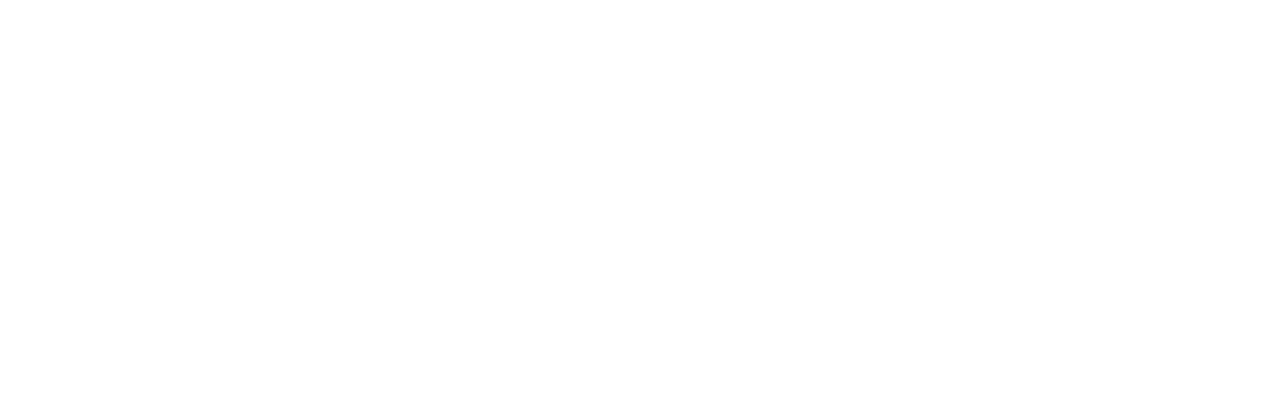
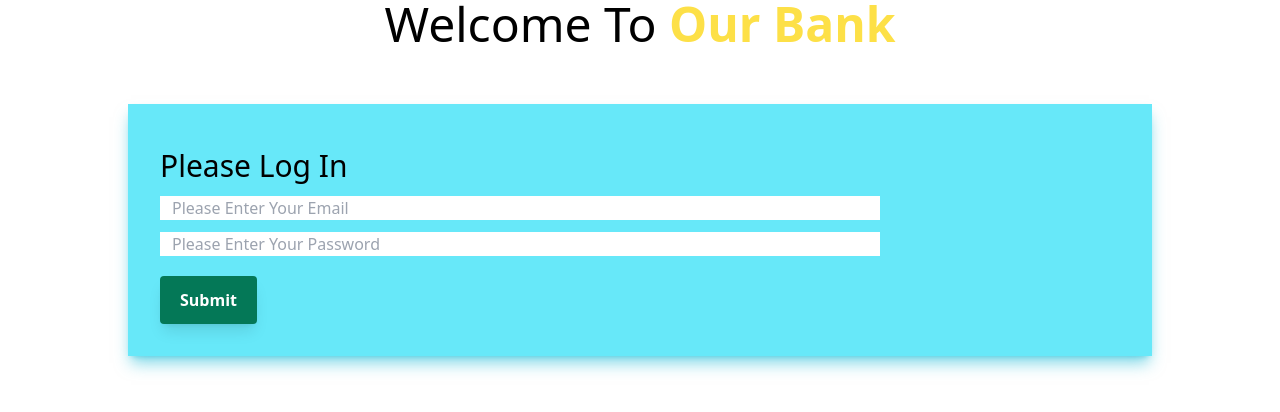
Before and after one commit to silpiakr/Banking-Site, a plain HTML site: page index.html in a window 1280 px wide. Drawn offline with nearby package versions, Linux system fonts and the light colour scheme.

Commit message:
login page

```diff
--- a/index.html
+++ b/index.html
@@ -3,9 +3,19 @@
 <head>
     <meta charset="UTF-8">
     <meta name="viewport" content="width=device-width, initial-scale=1.0">
-    <title>Document</title>
+    <title>Banking Web</title>
+    <script src="https://cdn.tailwindcss.com"></script>
 </head>
 <body>
-
+    <h1 class="text-5xl font-medium text-center">Welcome To <span class="font-bold text-yellow-300 mt-16"> Our Bank</span></h1>
+    <section class="bg-cyan-300 mx-32 mt-14 px-8 py-3 shadow-lg shadow-cyan-500/50">
+        <h3 class="font-medium text-3xl mt-8">Please Log In</h3>
+        <div>
+            <input class=" w-9/12 block mt-3 px-3" type="text" name="Email" id="email-field" placeholder="Please Enter Your Email">
+            <input class="w-9/12 block mt-3 px-3" type="password" name="Password" id="pass-field" placeholder="Please Enter Your Password">
+            <button class="text-white bg-emerald-700 mb-5 mt-5 py-3 px-5 font-bold rounded font-xl  shadow-lg " id="sub-Btn">Submit</button>
+        </div>
+    </section>
+    <script src="submit-btn.js"></script>
 </body>
 </html>
```
